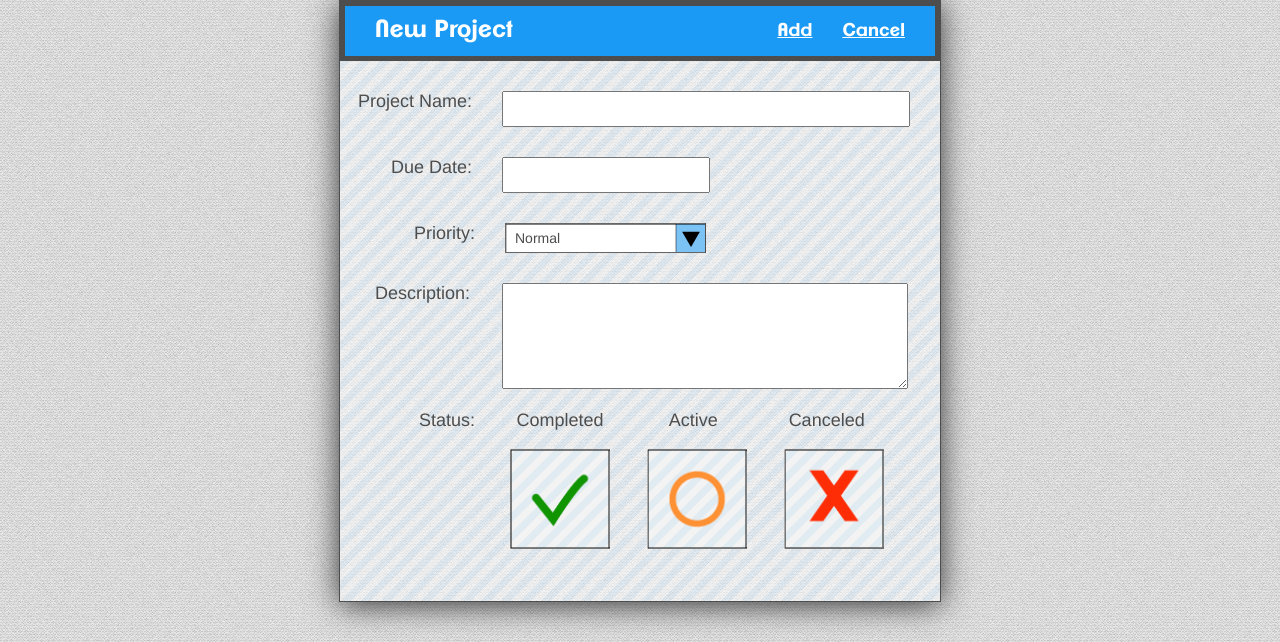
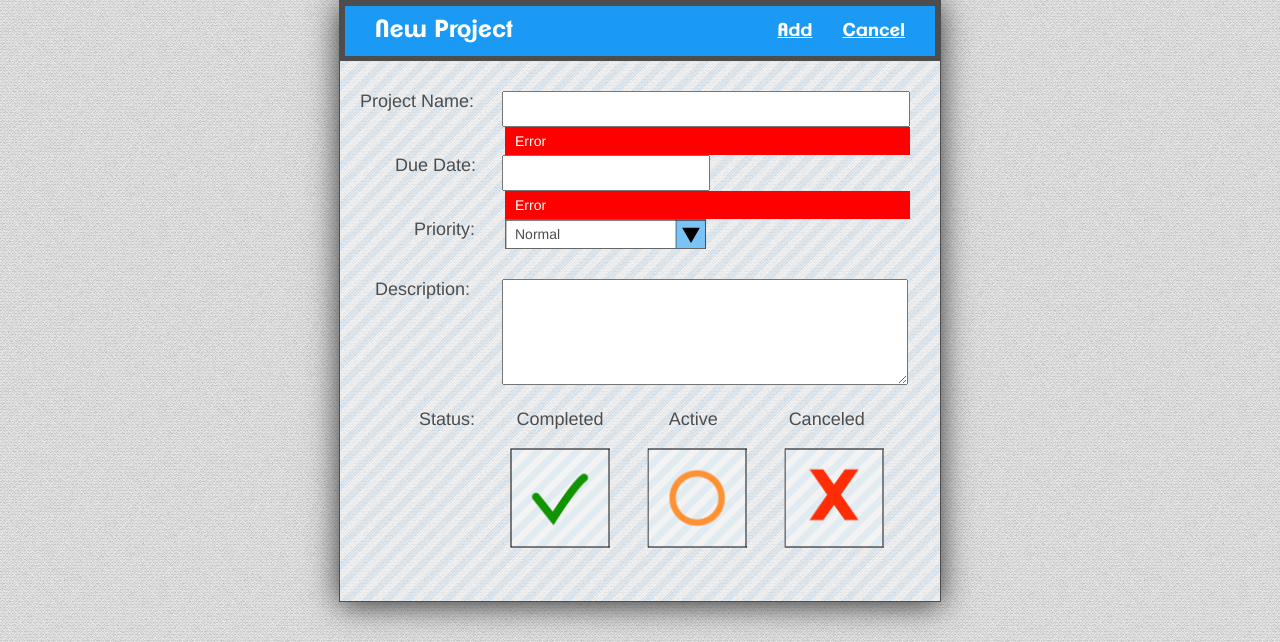
Before and after one commit to ericgrogers/PWA2, a PHP site: page /project_new.html in a window 1280 px wide. Shown: the top 642 px of the page. Run offline with PHP 8.4, Linux system fonts and the light colour scheme.

Commit message:
Added error messages for project add/edit

```diff
--- a/Wk2/prototype/css/style.css
+++ b/Wk2/prototype/css/style.css
@@ -229,6 +229,16 @@
 	text-align: right;
 	float: left;
 	visibility: hidden;
+}
+
+.errormsg2 {
+	width: 405px;
+	line-height: 2;
+	text-indent: 10px;
+	margin-left: 165px;
+	background: #ff0000;
+	color: #fff;
+	float: left;
 }
 
 .arrow_errormsg {
@@ -730,7 +740,8 @@
 .f_name_label{
 	font-size:18px;
 	color:#4d4d4d;
-	margin-right:30px;
+	margin-left: 20px;
+	float: left;
 }
 
 .f_name{
@@ -748,13 +759,14 @@
 
 .fdate_box{
 	float:right;
-	margin-top:30px;
+
 }
 
 .f_date_label{
 	font-size:18px;
 	color:#4d4d4d;
-	margin:30px;
+	margin-left: 55px;
+	float: left;
 }
 
 .f_date{
@@ -772,7 +784,7 @@
 
 .fpriority_box{
 	float:right;
-	margin:30px 0 0 0;
+
 }
 
 .f_priority_label{
--- a/Wk2/prototype/project_edit.html
+++ b/Wk2/prototype/project_edit.html
@@ -25,11 +25,13 @@
 		<div class="fname_box"><!-- name -->
 			<label class="f_name_label" for="f_name">Project Name:</label>
 			<input class="f_name" type="text" name="f_name" id="f_name">
+			<div class="errormsg2">Error</div>
 		</div>
 
 		<div class="fdate_box"><!-- due date -->
 			<label class="f_date_label" for="f_date">Due Date:</label>
 			<input class="f_date" type="text" name="f_date" id="f_date">
+			<div class="errormsg2">Error</div>
 		</div>
 
 		<div class="fpriority_box"><!-- priority -->
--- a/Wk2/prototype/project_new.html
+++ b/Wk2/prototype/project_new.html
@@ -25,11 +25,13 @@
 		<div class="fname_box"><!-- name -->
 			<label class="f_name_label" for="f_name">Project Name:</label>
 			<input class="f_name" type="text" name="f_name" id="f_name">
+			<div class="errormsg2">Error</div>
 		</div>
 
 		<div class="fdate_box"><!-- due date -->
 			<label class="f_date_label" for="f_date">Due Date:</label>
 			<input class="f_date" type="text" name="f_date" id="f_date">
+			<div class="errormsg2">Error</div>
 		</div>
 
 		<div class="fpriority_box"><!-- priority -->
```
